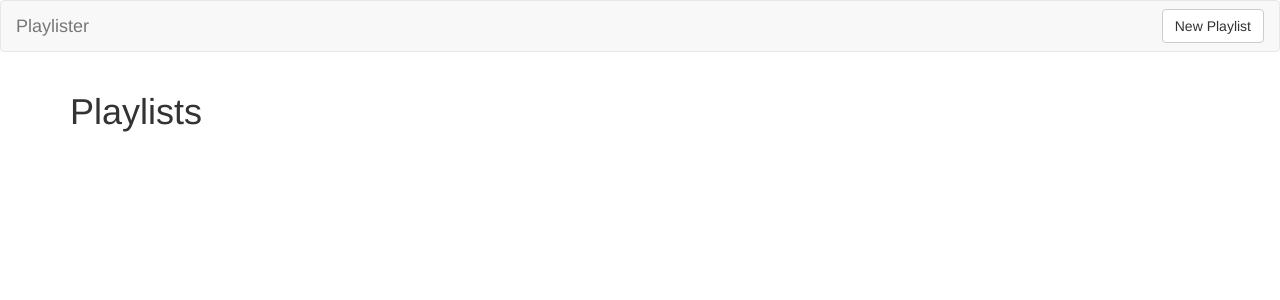
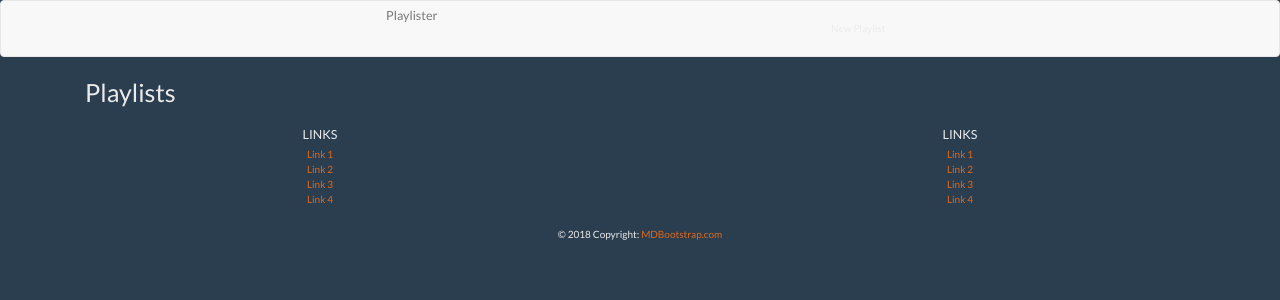
Before and after one commit to kmurata798/playlister, a Flask app: page / in a window 1280 px wide. Shown: the top 300 px of the page. Run offline with Flask 2, Linux system fonts and the light colour scheme; data that the repository does not hold is empty; some libraries are stand-ins or nearby versions.

Commit message:
added theme url

```diff
--- a/templates/base.html
+++ b/templates/base.html
@@ -8,6 +8,7 @@
     <title>Playlister</title>
     <!-- Latest compiled and minified CSS -->
     <link rel='stylesheet' href='https://maxcdn.bootstrapcdn.com/bootstrap/3.3.7/css/bootstrap.min.css'>
+    <link rel='stylesheet' href='https://bootswatch.com/4/superhero/bootstrap.min.css'>
 </head>
 
 <body>
@@ -22,4 +23,33 @@
     <script src='https://maxcdn.bootstrapcdn.com/bootstrap/3.3.7/js/bootstrap.min.js'></script>
 </body>
 
+<footer class='page-footer font-small blue pt-4'>
+    <div class='container-fluid text-center'>
+        <div class='row'>
+            <hr class='clearfix w-100 d-md-none pb-3'>
+            <div class='col-md-6 mb-md-0 mb-3'>
+                <h5 class='text-uppercase'>Links</h5>
+                <ul class='list-unstyled'>
+                    <li><a href='#!'>Link 1</a></li>
+                    <li><a href='#!'>Link 2</a></li>
+                    <li><a href='#!'>Link 3</a></li>
+                    <li><a href='#!'>Link 4</a></li>
+                </ul>
+            </div>
+            <div class='col-md-6 mb-md-0 mb-3'>
+                <h5 class='text-uppercase'>Links</h5>
+                <ul class='list-unstyled'>
+                    <li><a href='#!'>Link 1</a></li>
+                    <li><a href='#!'>Link 2</a></li>
+                    <li><a href='#!'>Link 3</a></li>
+                    <li><a href='#!'>Link 4</a></li>
+                </ul>
+            </div>
+        </div>
+    </div>
+    <div class='footer-copyright text-center py-3'>© 2018 Copyright:
+        <a href='https://mdbootstrap.com/education/bootstrap/'> MDBootstrap.com</a>
+    </div>
+</footer>
+
 </html>
```
